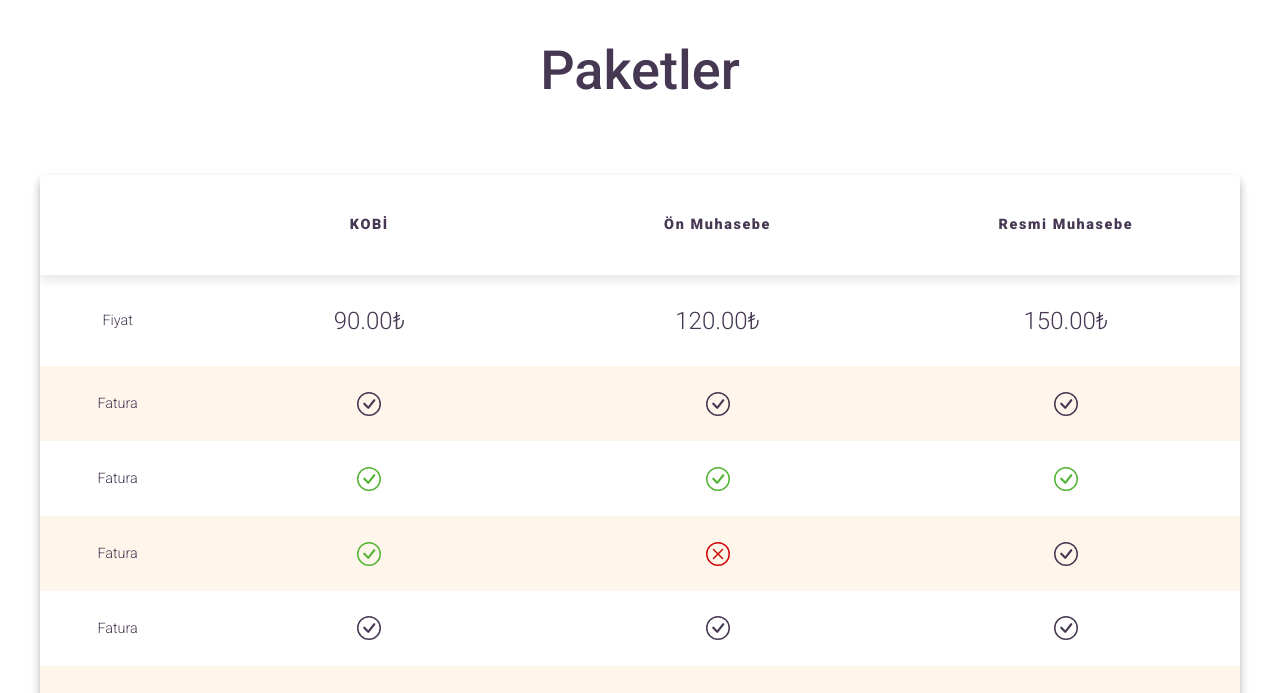
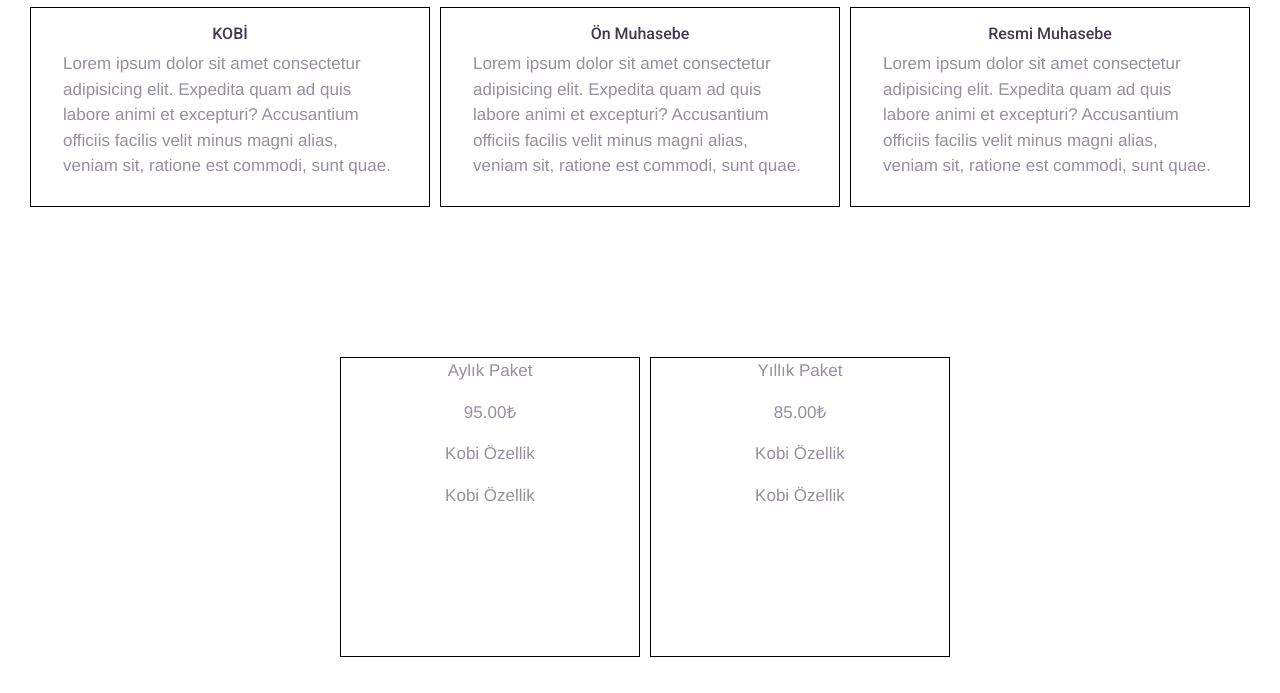
Before and after one commit to emirkaya57/muhasebe-tanitim, a website: page paketler.html in a window 1280 px wide. Shown: the part 93-786 px from the top of the page. Drawn offline with nearby package versions, Linux system fonts and the light colour scheme; a web font is replaced by a local one.

Commit message:
paketler

```diff
--- a/css/paketler.css
+++ b/css/paketler.css
@@ -1,5 +1,86 @@
+.pricing-wrap{
+    justify-content: center ;
+    align-items: center;
+    height: 50vh;
+}
+.pricing-Kobi{
+    width: 400px;
+    height: 200px;
+    border: 1px solid black;
+    padding: 1rem 2rem;
+    margin-right: 10px;
+}
 
-@import url('https://fonts.googleapis.com/css2?family=Lato:wght@100;300;400;700;900&family=Nunito:wght@200;400;600;700&family=Roboto:ital,wght@0,100;0,300;0,400;0,500;0,700;0,900;1,300;1,400;1,500;1,700;1,900&display=swap');
+.pricing-onMuhasebe{
+    width: 400px;
+    height: 200px;
+    border: 1px solid black;
+    padding: 1rem 2rem;
+    margin-right: 10px;
+}
+.pricing-resmiMuhasebe{
+    padding: 1rem 2rem;
+    width: 400px;
+    height: 200px;
+    border: 1px solid black;
+}
+.month-year-wrap{
+    height: 50vh;
+    justify-content: center;
+    align-items: center !important;
+
+
+}
+
+.pricing-elements{
+    border:1px solid black;
+     height: 300px;
+     width: 300px;
+    text-align: center;
+    margin-left: 10px;
+}
+
+
+
+
+
+
+
+
+
+
+
+
+
+
+
+
+
+
+
+
+
+
+
+
+
+
+
+
+
+
+
+
+
+
+
+
+
+
+
+
+
+/* @import url('https://fonts.googleapis.com/css2?family=Lato:wght@100;300;400;700;900&family=Nunito:wght@200;400;600;700&family=Roboto:ital,wght@0,100;0,300;0,400;0,500;0,700;0,900;1,300;1,400;1,500;1,700;1,900&display=swap');
 .body{
 font-family: 'Roboto' ,sans-serif;
 height: 100vh;
@@ -40,4 +121,4 @@ tr:nth-child(even){
 }
 .kobi{
     height:100px;
-}
+} */
--- a/paketler.html
+++ b/paketler.html
@@ -189,6 +189,117 @@
 
 
 
+
+
+          <div class="row pricing-wrap">
+            <div class="pricing-Kobi">
+             <a href="#" @click="pricingChange(1)">
+              <h6 class="text-center">KOBİ</h6>
+              <p>Lorem ipsum dolor sit amet consectetur adipisicing elit. Expedita quam ad quis labore animi et excepturi?
+                Accusantium officiis facilis velit minus magni alias, veniam sit, ratione est commodi, sunt quae.</p>
+             </a>
+            </div>
+            <div class="pricing-onMuhasebe">
+
+              <a href="#" @click="pricingChange(2)">
+                <h6 class="text-center">Ön Muhasebe</h6>
+                <p>Lorem ipsum dolor sit amet consectetur adipisicing elit. Expedita quam ad quis labore animi et excepturi?
+                  Accusantium officiis facilis velit minus magni alias, veniam sit, ratione est commodi, sunt quae.</p>
+               </a>
+
+            </div>
+            <div class="pricing-resmiMuhasebe">
+              <a href="#" @click="pricingChange(3)">
+               <h6 class="text-center">Resmi Muhasebe</h6>
+               <p>Lorem ipsum dolor sit amet consectetur adipisicing elit. Expedita quam ad quis labore animi et excepturi?
+                 Accusantium officiis facilis velit minus magni alias, veniam sit, ratione est commodi, sunt quae.</p>
+              </a>
+             </div>
+          </div>
+
+          <!--KOBİ-->
+          <div class="row month-year-wrap " v-if="index == 1">
+            <div class=" pricing-elements " >
+             <div class="">
+              <p class="pricing-title">Aylık Paket</p>
+
+              <p>95.00₺</p>
+              <p>Kobi Özellik</p>
+              <p>Kobi Özellik</p>
+             </div>
+            </div>
+
+            <div>
+             <div class="pricing-elements">
+              <p class="pricing-title">Yıllık Paket</p>
+              <p>85.00₺</p>
+              <p>Kobi Özellik</p>
+              <p>Kobi Özellik</p>
+             </div>
+            </div>
+
+          </div>
+
+          <!--Ön Muhasebe-->
+          <div class="row month-year-wrap " v-if="index == 2">
+            <div class=" pricing-elements " >
+             <div class="">
+              <p class="pricing-title">Aylık Paket</p>
+
+              <p>110.00₺</p>
+              <p>ön muhasebe Özellik</p>
+              <p>ön muhasebe Özellik</p>
+             </div>
+            </div>
+
+            <div>
+             <div class="pricing-elements">
+              <p class="pricing-title">Yıllık Paket</p>
+              <p>100.00₺</p>
+              <p>ön muhasebe Özellik</p>
+              <p>ön muhasebe Özellik</p>
+             </div>
+            </div>
+
+          </div>
+
+          <!--REsmi Muhasebe-->
+
+          <div class="row month-year-wrap " v-if="index == 3">
+            <div class=" pricing-elements " >
+             <div class="">
+              <p class="pricing-title">Aylık Paket</p>
+
+              <p>120.00₺</p>
+              <p>resmi muhasebe Özellik</p>
+              <p>resmi muhasebe Özellik</p>
+             </div>
+            </div>
+
+            <div>
+             <div class="pricing-elements">
+              <p class="pricing-title">Yıllık Paket</p>
+              <p>150.00₺</p>
+              <p>resmi muhasebe Özellik</p>
+              <p>resmi muhasebe Özellik</p>
+             </div>
+            </div>
+
+          </div>
+
+
+
+
+
+
+
+
+
+
+
+
+
+<!--
 	  <section id="pricing-2" class="wide-100 pricing-section division">
 
       <div class="body">
@@ -445,7 +556,7 @@
       </div>
 
 	  </section>
-
+ -->
 
       <!-- 	<section id="pricing-2" class="wide-100 pricing-section division">
 			<div class="container">
@@ -749,6 +860,30 @@
       <!-- END FOOTER-2 -->
     </div>
     <!-- END PAGE CONTENT -->
+    <script src="https://unpkg.com/vue@3/dist/vue.global.js"></script>
+
+
+
+	<script>
+		const {
+			createApp
+		} = Vue;
+		createApp({
+			data() {
+				return {
+				index:1,
+				};
+			},
+
+
+			methods: {
+			  pricingChange(event){
+         this.index = event
+
+        }
+			},
+		}).mount("#page");
+	</script>
 
     <!-- EXTERNAL SCRIPTS
 		============================================= -->
```
